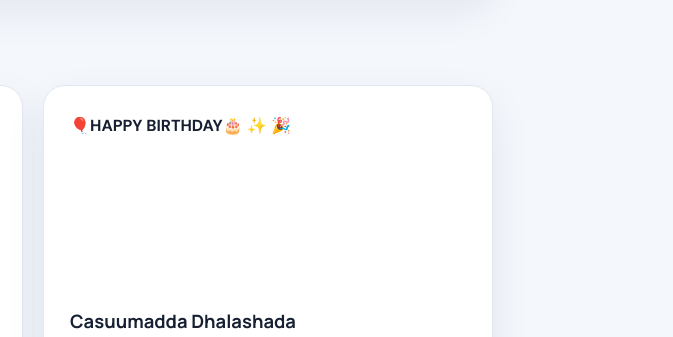
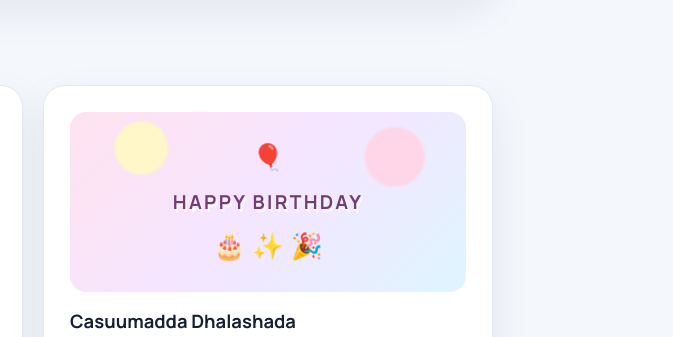
Before and after one commit to madk18/MohamedPortfolio, a plain HTML site: page index.html in a window 1280 px wide. Shown: the part 481-818 px from the top of the page, 607-1280 px from the left. Drawn offline with Linux system fonts and the light colour scheme.

Commit message:
Replace broken birthday photo with local CSS artwork

```diff
--- a/style.css
+++ b/style.css
@@ -141,3 +141,20 @@ a:focus-visible { outline: 3px solid #91aaff; outline-offset: 3px; }
 .detail-card{transition:box-shadow .2s ease}
 @media(max-width:640px){.project-image{height:165px}}
 @media(prefers-reduced-motion:reduce){.project{transition:none}.project:hover{transform:none}}
+
+/* Local birthday artwork: no external image dependency */
+.birthday-card-art,.birthday-hero-art{
+ display:flex;flex-direction:column;align-items:center;justify-content:center;gap:12px;
+ color:#743b78;text-align:center;
+ background:radial-gradient(circle at 18% 20%,#fff7c7 0 7%,transparent 8%),
+ radial-gradient(circle at 82% 25%,#ffd6e7 0 8%,transparent 9%),
+ linear-gradient(135deg,#ffe2ef 0%,#f5e5ff 48%,#dff5ff 100%);
+}
+.birthday-card-art{min-height:180px;font-size:1.6rem}
+.birthday-card-art strong,.birthday-hero-art strong{
+ font-family:"Manrope",sans-serif;letter-spacing:.12em;line-height:1.15;
+ color:#743b78;text-shadow:2px 3px 0 rgba(255,255,255,.8)
+}
+.birthday-card-art strong{font-size:1.2rem}
+.birthday-hero-art{height:clamp(210px,36vw,360px);font-size:clamp(1.5rem,4vw,2.5rem)}
+.birthday-hero-art strong{font-size:clamp(2.2rem,7vw,4.6rem)}
```
